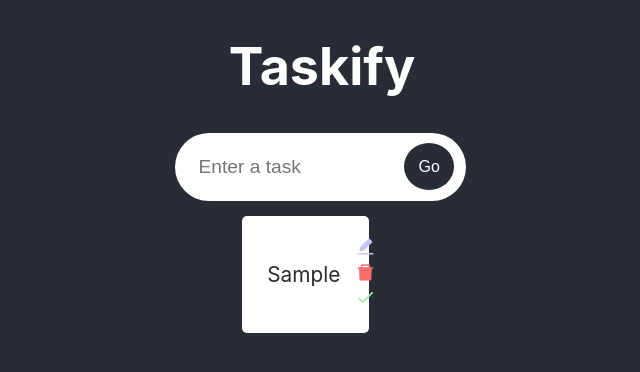
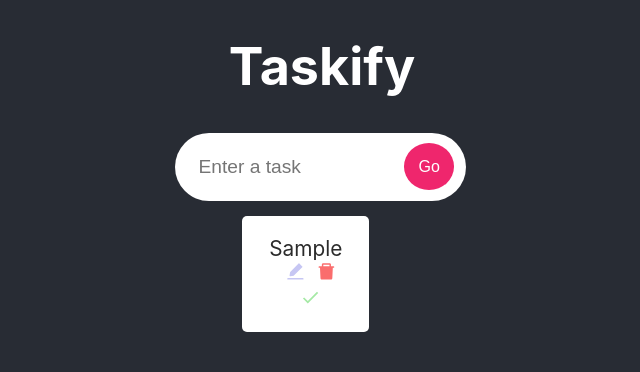
Before and after one commit to marta-moran/to-do-list-ts, a React (Create React App) app: page / in a window 1280 px wide. Both pictures are taken after typing "Sample" into the empty fields and a click on the button "Go". Shown: the top 372 px of the page, without its empty margins (318-958 px from the left). Built offline with nearby package versions, Linux system fonts and the light colour scheme.

Commit message:
actions (delete, done)

```diff
--- a/src/components/InputField/InputStyles.css
+++ b/src/components/InputField/InputStyles.css
@@ -22,7 +22,8 @@
     transition: 0.2s;
     right: 0px;
     color: rgb(255, 255, 255);
-    background-color: #282c34;
+    /* background-color: #282c34; */
+    background-color: rgb(239, 38, 109);
     margin: 12px
 }
 
--- a/src/components/SingleTodo/SingleTodo.tsx
+++ b/src/components/SingleTodo/SingleTodo.tsx
@@ -5,6 +5,8 @@ import { AiFillEdit } from "react-icons/ai";
 import { AiFillDelete } from "react-icons/ai";
 import { MdDone } from "react-icons/md";
 import Todolist from "../Todolist/Todolist";
+import { useState } from "react";
+import { CgCheckR } from "react-icons/cg";
 
 type Props = {
   todo: Todo;
@@ -13,37 +15,43 @@ type Props = {
 };
 
 function SingleTodo({ todo, todos, setTodos }: Props) {
+  const [edit, setEdit] = useState(false);
 
   const handleEditAction = (id: number) => {
-
-    todos.map(todo => {
-      if(todo.id === id) {
-
-      }
-    //   todo.id === id ? {...todo, isDone: false} : todo
-    //   setTodos(todos)
-     })
-  }
+    setEdit(true);
+  };
 
   const handleDeleteAction = (id: number) => {
-    // setTodos(todos.map(todo => todo.id !== id ? ))
-  }
+    setTodos(todos.filter((element) => element.id !== id));
+  };
 
   const handleDoneAction = (id: number) => {
-    setTodos(todos.map(todo => todo.id === id ? {...todo, isDone: !todo.isDone} : todo))
-  }
-
+    setTodos(
+      todos.map((todo) =>
+        todo.id === id ? { ...todo, isDone: !todo.isDone } : todo
+      )
+    );
+  };
 
   return (
     <form className="todos__singles">
       {
-        todo.isDone ? (
-          <s className="single__text">{todo.todo}</s>
-        ) : (
-          <span className="single__text">{todo.todo}</span>
-        )
-      }
-      {/* <span className="single__text">{todo.todo}</span> */}
+
+      edit ?
+      <div>
+        <input type="text"></input><span className="icon"><CgCheckR /></span>
+      </div> : (
+
+      <div>
+      {
+      todo.isDone ? (
+        <span className="single__text" style={{textDecoration: "line-through",color: "rgb(239, 38, 109)"}}>
+          {todo.todo}
+        </span>
+      ) : (
+        <span className="single__text">{todo.todo}</span>
+      )}
+
       <div>
         <span className="icon" onClick={() => handleEditAction(todo.id)}>
           <AiFillEdit color="rgb(198, 198, 243)"></AiFillEdit>
@@ -52,11 +60,25 @@ function SingleTodo({ todo, todos, setTodos }: Props) {
           <AiFillDelete color="rgb(250, 109, 109)"></AiFillDelete>
         </span>
         <span className="icon" onClick={() => handleDoneAction(todo.id)}>
-            <MdDone color="rgb(165, 233, 165)"></MdDone>
+          <MdDone color="rgb(165, 233, 165)"></MdDone>
         </span>
       </div>
+    </div>
+      )
+      }
     </form>
+
+
+
+
+
   );
 }
 
 export default SingleTodo;
+
+// {
+
+//   edit ? <input></input> : null
+
+// }
```
